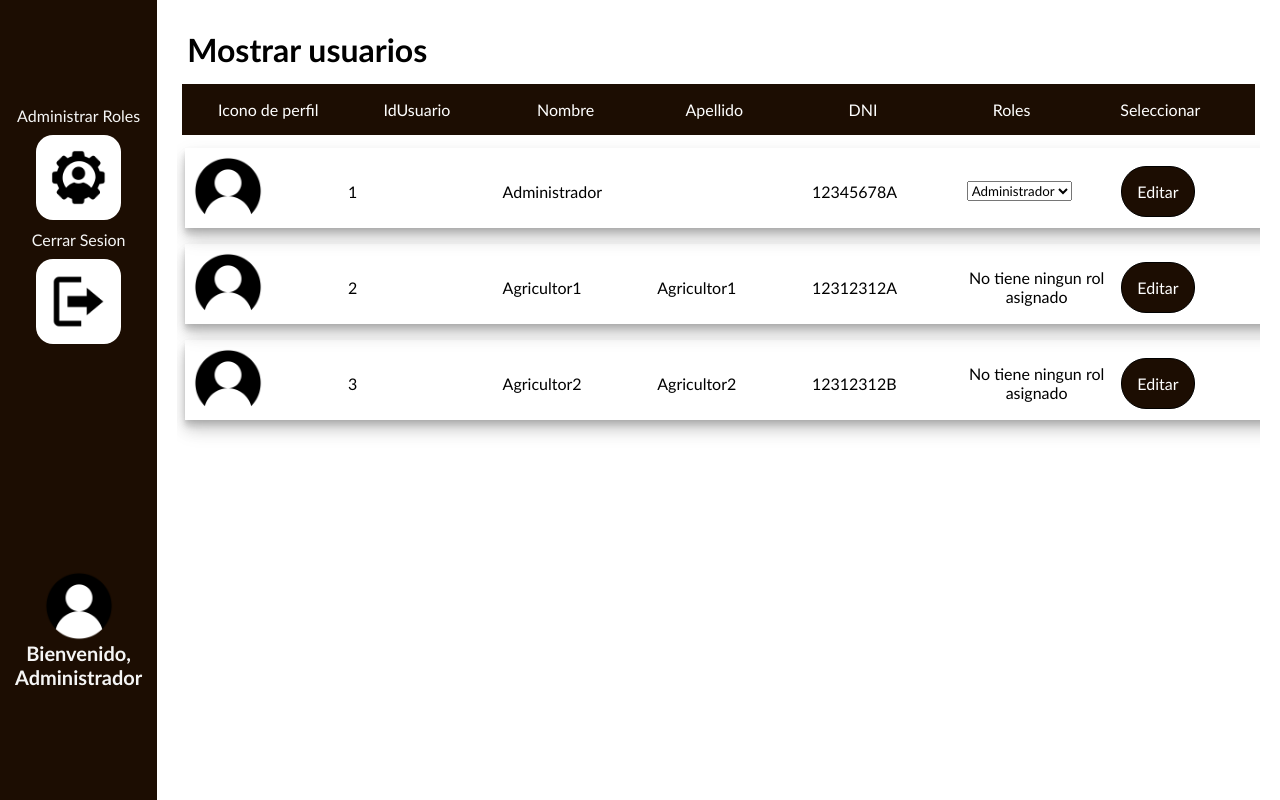
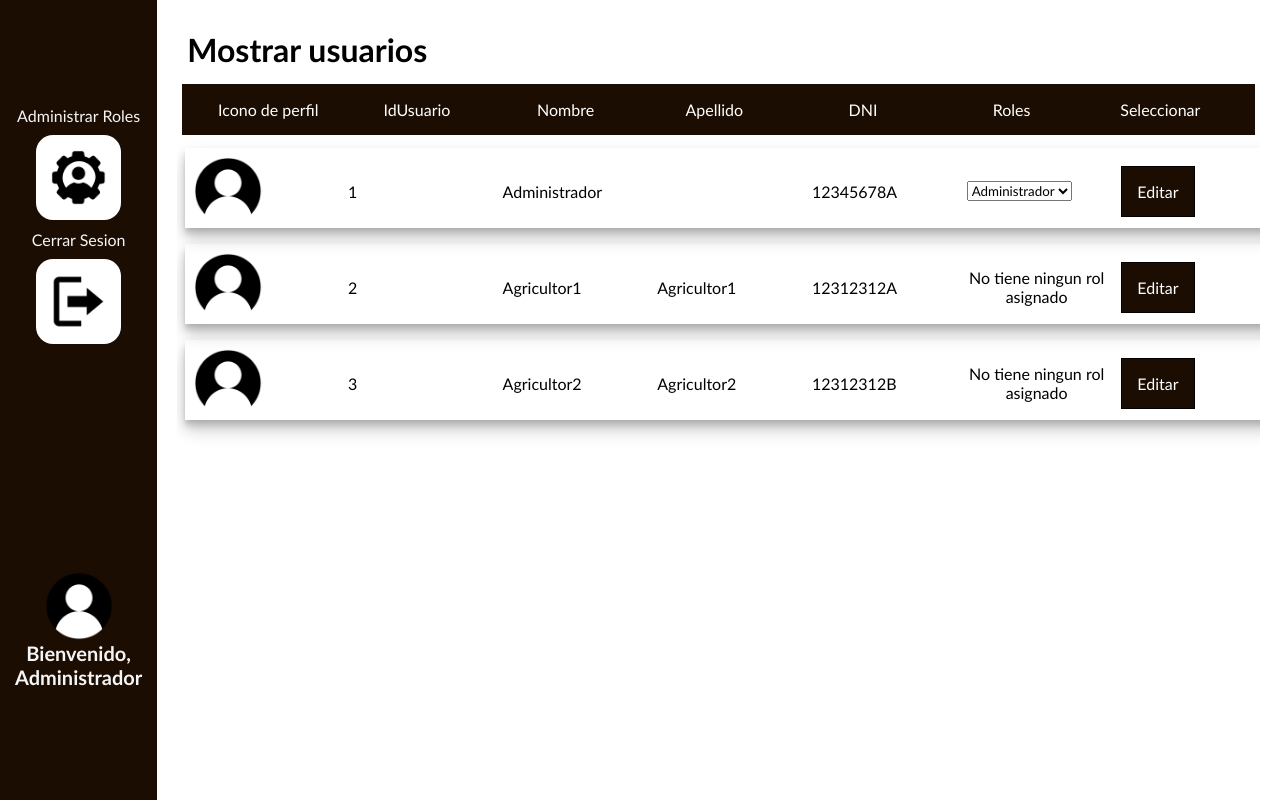
Before and after one commit to alexpg40/AgriculturaPrecisionPHP, a PHP site: page /menu.php in a window 1280 px wide. Run offline with PHP 8.4, Linux system fonts and the light colour scheme; the visitor is signed in with stand-in values (Sample User, id 1); data comes from the database, SQL or seed files in the repository.

Commit message:
quitado el borde radius de los inputs de editar

```diff
--- a/styles/menu.css
+++ b/styles/menu.css
@@ -197,7 +197,6 @@ button, input[type="submit"], input[type="reset"] {
     color: white;
     cursor: pointer;
     border: 1px solid black;
-    border-radius: 25px;
     padding:15px;
 }
 .wrapper__title{
```
